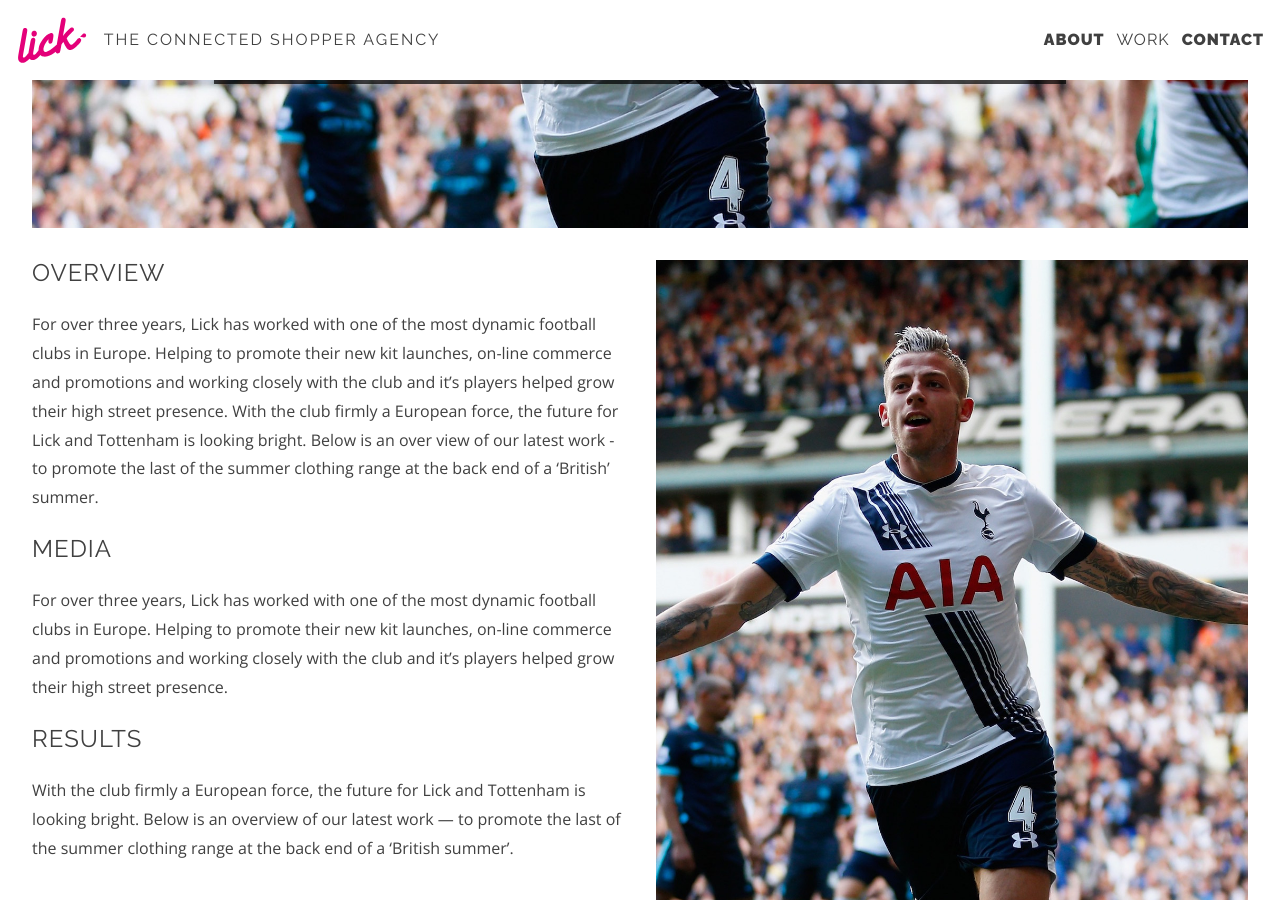
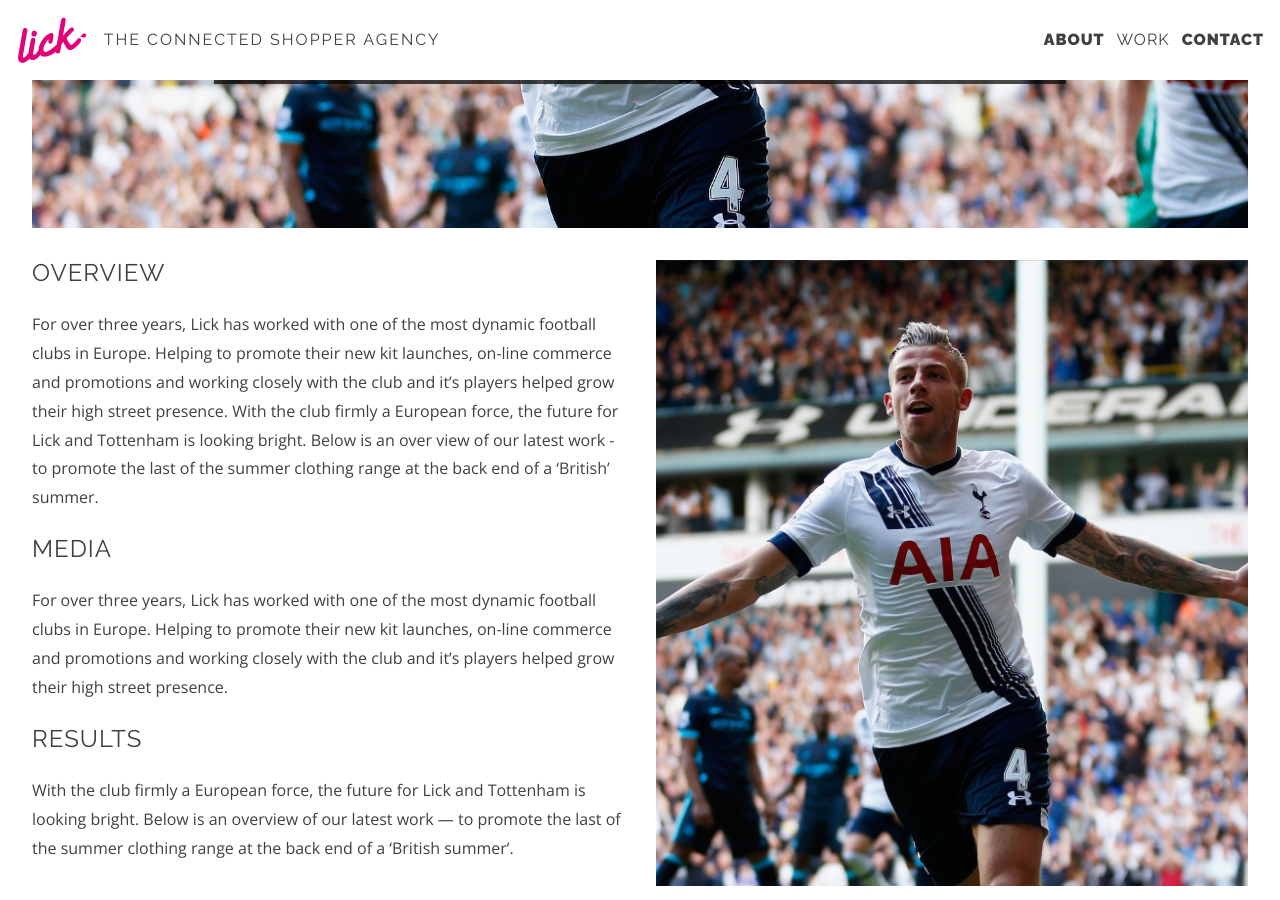
Before and after one commit to lickcreative/website, a Jekyll site: the page built from _case_studies/tottenham-hotspur-fc.markdown, in a window 1280 px wide and 900 px high, scrolled down 572 px. Built offline with Jekyll 4.4.1, drawn with Linux system fonts in a browser that asks for light colours.

Commit message:
Remove vh height

```diff
--- a/_sass/_case-study.scss
+++ b/_sass/_case-study.scss
@@ -14,7 +14,6 @@
     position: relative;
     width: 100%;
     min-height: 35rem;
-    min-height: 75vh;
     margin-bottom: 2rem;
     -webkit-box-flex: 1;
         -ms-flex: 1 0 auto;
```
